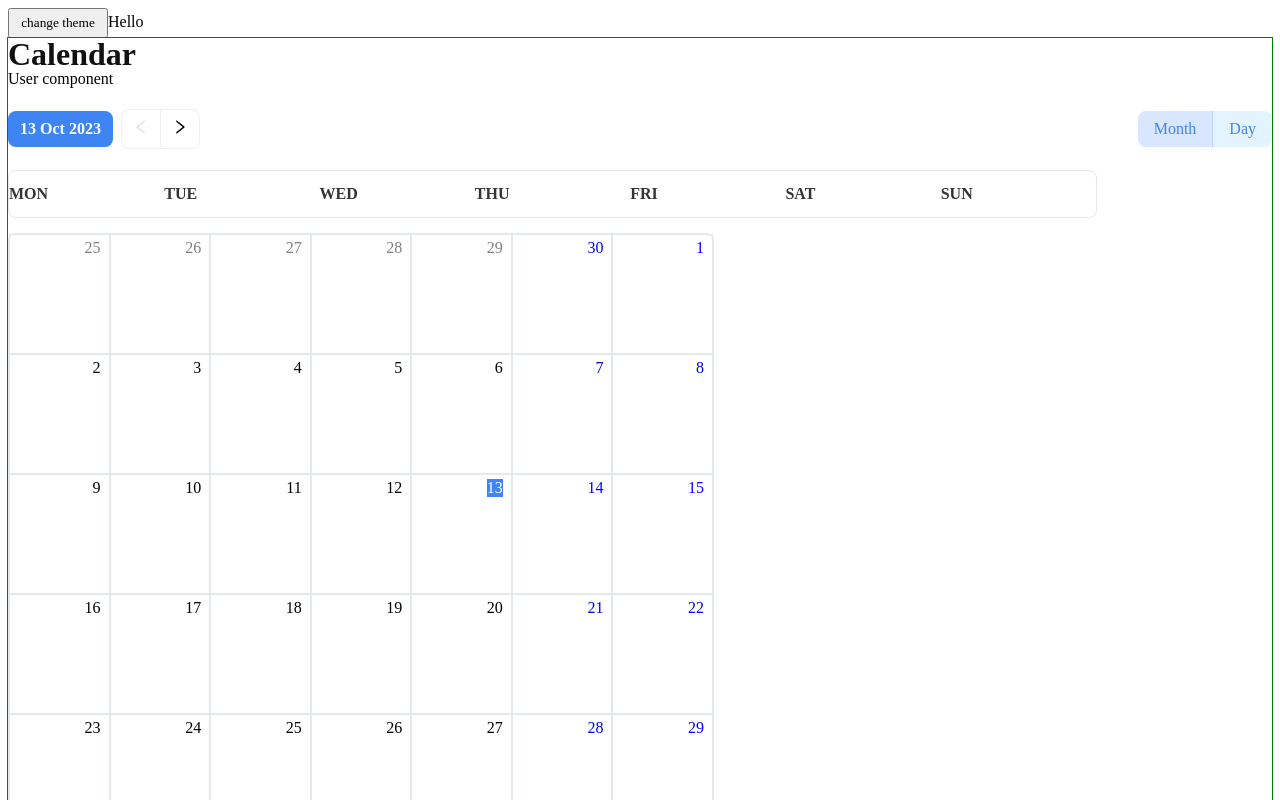
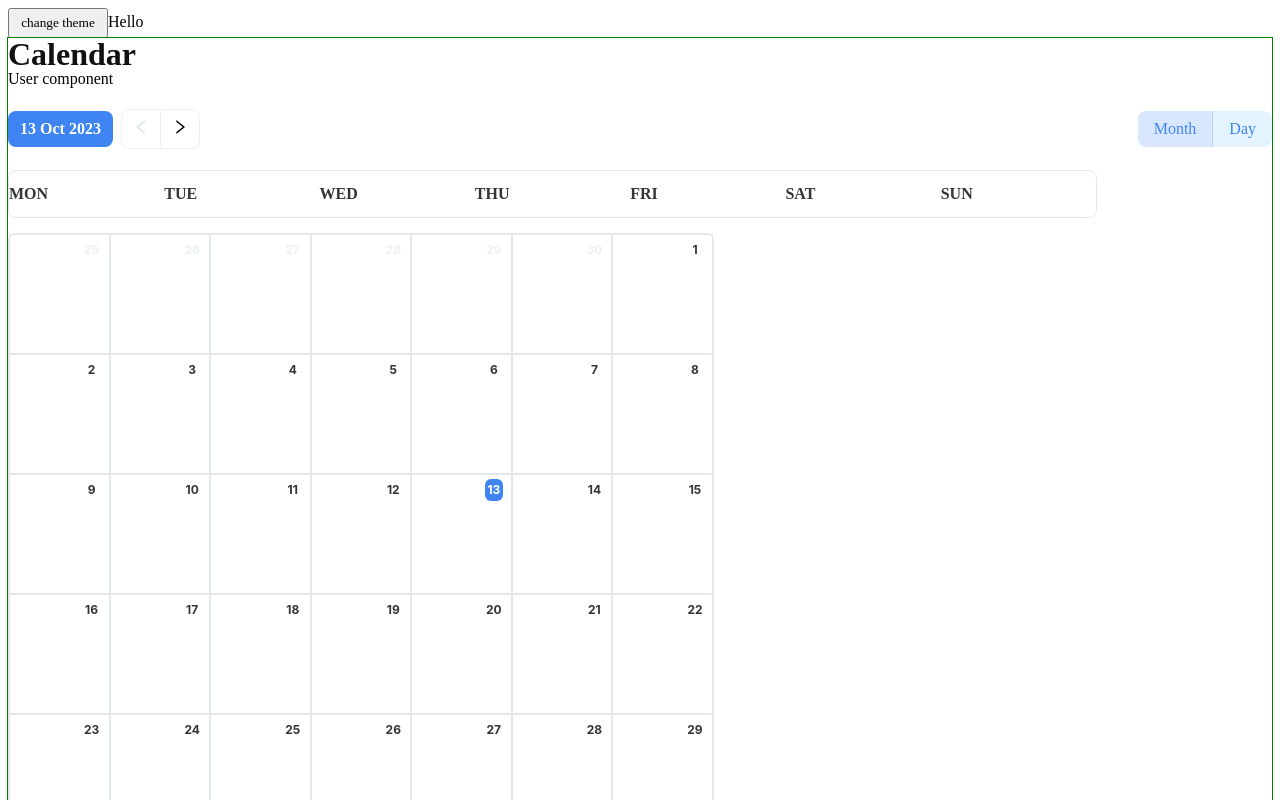
Before and after one commit to IngvarVG76/GooseTrack-with-backend-3.0, a React (Vite) app: page /GooseTrack-with-backend-3.0/team in a window 1280 px wide. Shown: the top 800 px of the page. Built offline with nearby package versions, Linux system fonts and the light colour scheme.

Commit message:
add css to day Numbers

```diff
--- a/src/components/App/Calendar/MonthCalendar/Month.jsx
+++ b/src/components/App/Calendar/MonthCalendar/Month.jsx
@@ -15,7 +15,7 @@ import {
   Day,
   DayInActive,
   DayToday,
-  DayWeekend,
+  // DayWeekend,
 } from './StyledMonth';
 
 const MonthCalendar = ({ activeDate }) => {
@@ -31,10 +31,6 @@ const MonthCalendar = ({ activeDate }) => {
             <DayToday>
               <span> {format(currentDate, 'd')}</span>{' '}
             </DayToday>
-          ) : isWeekend(currentDate, activeDate) ? (
-            <DayWeekend>
-              <span> {format(currentDate, 'd')}</span>
-            </DayWeekend>
           ) : !isSameMonth(currentDate, activeDate) ? (
             <DayInActive>
               <span> {format(currentDate, 'd')}</span>
--- a/src/components/App/Calendar/MonthCalendar/StyledMonth.js
+++ b/src/components/App/Calendar/MonthCalendar/StyledMonth.js
@@ -36,33 +36,30 @@ export const Day = styled.div`
 
   border: 1px solid ${({ theme }) => theme.colors.borderСalendarColor};
   span {
+    width: 18px;
+    height: 22px;
+    display: flex;
+    justify-content: center;
+    align-items: center;
+
+    font-family: 'Inter';
+    font-size: 12px;
+    font-weight: 700;
+    line-height: 1.16;
+
+    color: ${({ theme }) => theme.colors.calendarTextColor};
   }
 `;
 export const DayToday = styled(Day)`
   span {
     color: #fff;
-    background: #3e85f3;
-  }
-`;
-export const DayWeekend = styled(Day)`
-  span {
-    color: blue;
-  }
-`;
-export const DayInActive = styled(Day)`
-  span {
-    color: grey;
+    background: ${({ theme }) => theme.colors.backgroundButton};
+    border-radius: 6px;
   }
 `;
 
-export const DayNumber = styled.span`
-  height: 26px;
-  width: 27px;
-  display: flex;
-  justify-content: center;
-  align-items: center;
-
-  font-weight: 700;
-  font-size: 16px;
-  border-radius: 8px;
+export const DayInActive = styled(Day)`
+  span {
+    color: rgba(220, 227, 229, 0.5);
+  }
 `;
--- a/src/styles/GlobalStyles.jsx
+++ b/src/styles/GlobalStyles.jsx
@@ -111,21 +111,9 @@ img {
 }
 
 
-.day {
-  cursor: pointer;
-  display: flex;
-  justify-content: flex-end;
-  align-items: flex-start;
 
-  padding-top: 4px;
-  padding-right: 8px;
-  border: 1px solid rgba(220, 227, 229, 0.8);
-}
 
-.today span {
-  color: #fff;
-  background: #3e85f3;
-}
+
 
 .weekNames {
   font-size: 16px;
--- a/src/styles/Theme/theme.js
+++ b/src/styles/Theme/theme.js
@@ -19,6 +19,7 @@ export const light = {
     borderColor: '#E3F3FF', // колір рамки графіка
     arrowColor: '#343434', // колір стрілки
     calendarTextColor: '#343434', // колір тексту календаря
+    calendarTextColorToday: '#343434', // колір тексту календаря
     weekendTextColor: '#3E85F3', // колір тексту вихідних днів календаря
     backgroundCalendar: '#FFFFFF', // колір фону календаря
     borderСalendarColor: 'rgba(220,	227,	229, 0.80)', // колір рамки календаря
```
